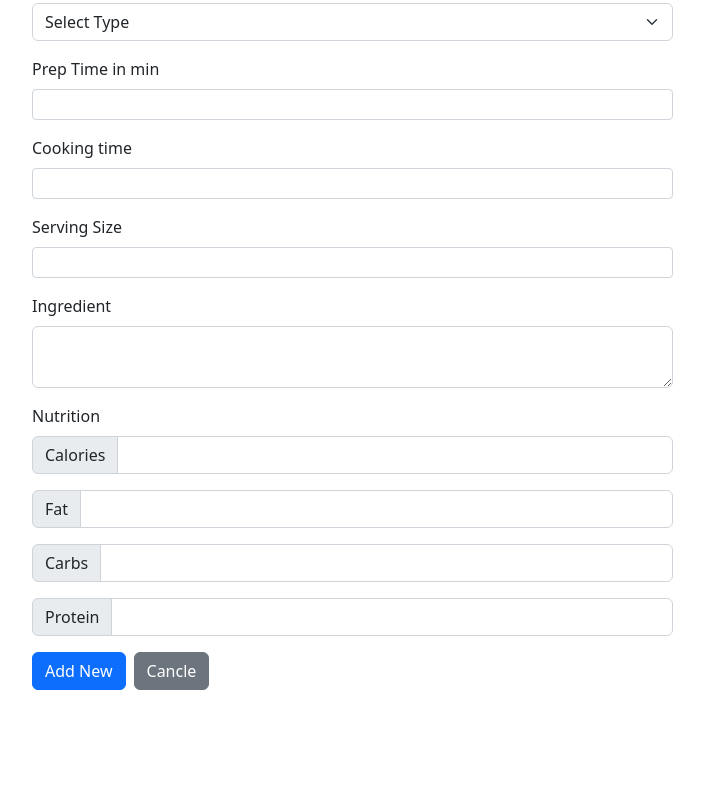
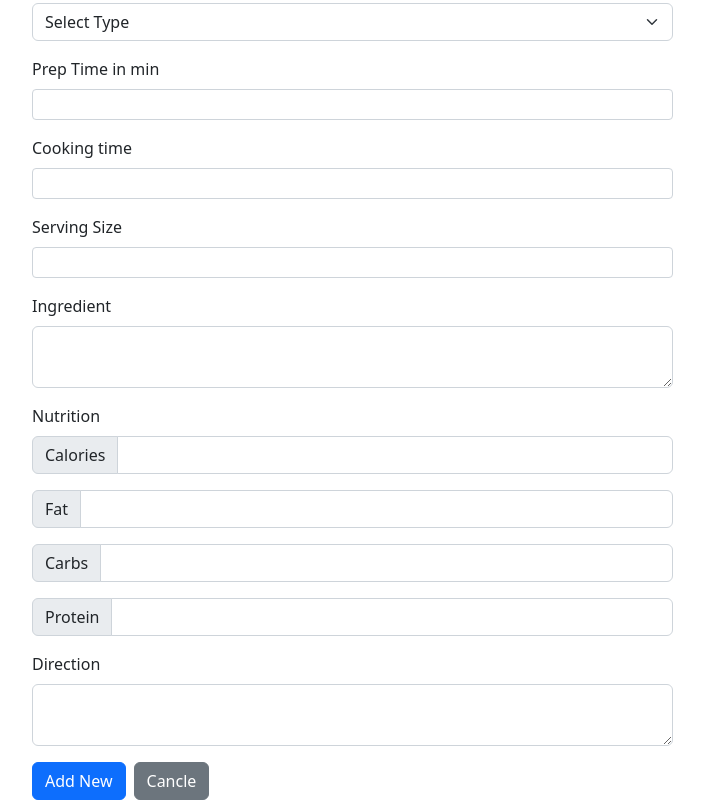
Before and after one commit to nikhilnim/food-for-thought-admin, a React (Create React App) app: page /recipes/new in a window 1280 px wide. Shown: the part 359-1159 px from the top of the page, without its empty margins (525-1229 px from the left). Before the commit the page ends 1049 px from the top, so only its background shows below. Built offline with nearby package versions, Linux system fonts and the light colour scheme; no server answers.

Commit message:
added all fields for new recipe form

```diff
--- a/src/components/NewRecipeForm/NewRecipeForm.js
+++ b/src/components/NewRecipeForm/NewRecipeForm.js
@@ -18,6 +18,7 @@ function NewRecipeForm({ postNewRecipe }) {
 
     },
   });
+  console.log(errors)
   return (
     <>
       <form onSubmit={handleSubmit(postNewRecipe)}>
@@ -134,6 +135,7 @@ function NewRecipeForm({ postNewRecipe }) {
             </p>
           )}
         </div>
+
         <label className="form-label" htmlFor="calories">
             Nutrition
         </label>
@@ -141,7 +143,7 @@ function NewRecipeForm({ postNewRecipe }) {
           <div class="input-group">
             <span class="input-group-text" id="basic-addon1">Calories</span>
             <input className="form-control"
-            type="number"
+            type="text"
             {...register("calories", {
               valueAsNumber: true,required: true
             })}
@@ -158,7 +160,7 @@ function NewRecipeForm({ postNewRecipe }) {
           <div class="input-group">
             <span class="input-group-text" id="basic-addon1">Fat</span>
             <input className="form-control"
-            type="number"
+            type="text"
             {...register("fat", {
               valueAsNumber: true,required: true
             })}
@@ -175,7 +177,7 @@ function NewRecipeForm({ postNewRecipe }) {
           <div class="input-group">
             <span class="input-group-text" id="basic-addon1">Carbs</span>
             <input className="form-control"
-            type="number"
+            type="text"
             {...register("carbs", {
               valueAsNumber: true,required: true
             })}
@@ -192,7 +194,7 @@ function NewRecipeForm({ postNewRecipe }) {
           <div class="input-group">
             <span class="input-group-text" id="basic-addon1">Protein</span>
             <input className="form-control"
-            type="number"
+            type="text"
             {...register("protein", {
               valueAsNumber: true,required: true
             })}
@@ -205,6 +207,20 @@ function NewRecipeForm({ postNewRecipe }) {
             )}
         </div>
 
+        <div className="mb-3">
+          <label htmlFor="serving" className="form-label">
+            Direction
+          </label>
+          <textarea class="form-control" type="text" {...register("direction", {
+              required: true
+            })} ></textarea>
+          {errors.direction && (
+            <p className="text-danger fs-6 fw-lighter">
+              Please enter the directions
+            </p>
+          )}
+        </div>
+
         <button type="submit" className="btn btn-primary" >
           Add New
         </button>
```
